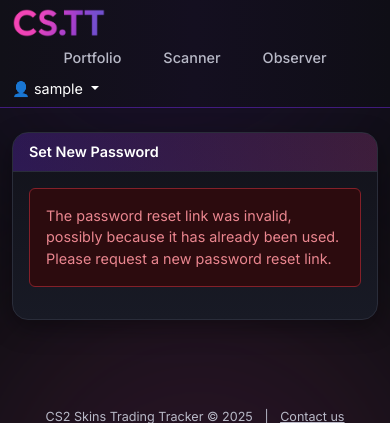
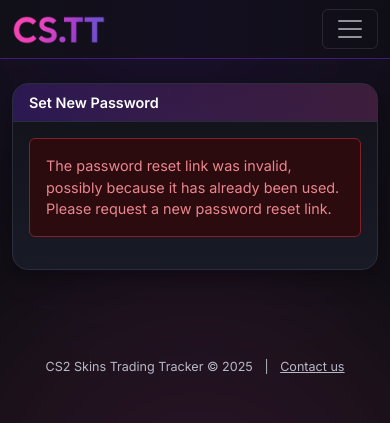
Before and after one commit to FCancella/Skins-Trading-Tracker, a Django app: a page that uses templates/base.html in a window 390 px wide. Shown: the top 423 px of the page. Run offline with Django 4.2, Linux system fonts and the light colour scheme; the visitor is signed in with stand-in values (Sample User, id 1); some web fonts are replaced.

Commit message:
Mobile style

```diff
--- a/static/styles.css
+++ b/static/styles.css
@@ -527,3 +527,78 @@ button.badge.status-closed:disabled{
   font-size: 1rem;
 z-index: 2;
 }
+
+/* --- Estilos para o Header Mobile --- */
+@media (max-width: 991px) {
+  .navbar-collapse {
+    padding: 1rem 0;
+    border-top: 1px solid var(--border);
+    margin-top: 0.5rem;
+  }
+
+  #main-nav {
+    flex-direction: column;
+    align-items: center;
+    width: 100%;
+    gap: 0.5rem;
+    margin-bottom: 1rem;
+  }
+
+  .nav-link-custom {
+    width: 100%;
+    text-align: center;
+  }
+
+  /* Centraliza os botões de login/signup e o menu de usuário */
+  .navbar-nav .dropdown, #auth-buttons {
+    width: 100%;
+    display: flex;
+    flex-direction: column;
+    align-items: center;
+    gap: 0.5rem;
+  }
+
+  /* Estiliza o botão do dropdown para parecer com os outros links */
+  .navbar-nav .dropdown .dropdown-toggle {
+    display: block;
+    width: 100%;
+    text-align: center;
+    padding: 0.5rem 1rem;
+    border-radius: 8px;
+    text-decoration: none;
+    font-weight: 500;
+    color: var(--fg-2);
+  }
+
+  .navbar-nav .dropdown .dropdown-toggle:hover {
+    background-color: rgba(122, 43, 246, 0.1);
+    color: var(--fg-1);
+  }
+
+  /* Força o menu dropdown a se expandir dentro do fluxo */
+  .navbar-nav .dropdown .dropdown-menu {
+    position: static !important;
+    float: none !important;
+    width: 100%;
+    background: transparent;
+    border: none;
+    box-shadow: none;
+    padding: 0;
+    margin: 0;
+  }
+
+  .dropdown-menu .dropdown-divider {
+    display: none; /* Esconde as linhas divisórias no mobile */
+  }
+
+  .dropdown-menu .dropdown-item {
+    text-align: center;
+    color: var(--fg-2);
+    border-radius: 8px;
+  }
+
+  .dropdown-menu .dropdown-item:hover {
+    background: rgba(122, 43, 246, 0.2);
+    color: #fff;
+  }
+}
--- a/templates/base.html
+++ b/templates/base.html
@@ -28,15 +28,18 @@
       <div class="gradient-blob"></div>
       <div class="gradient-blob"></div>
     </div>
-    <nav class="navbar navbar-dark bg-gradient-dark border-bottom border-purple">
-      <div class="container-xxl d-flex justify-content-between align-items-center">
-        <div class="d-flex align-items-center">
-          <a href="{% url 'home' %}">
+    <nav class="navbar navbar-dark navbar-expand-lg bg-gradient-dark border-bottom border-purple">
+      <div class="container-xxl">
+        <a class="navbar-brand" href="{% url 'home' %}">
           <img src="{% static 'CSTT logo.webp' %}" alt="CS2 Skins Trading Tracker Logo" style="height: 30px;">
         </a>
-        </div>
 
-        <div class="d-flex align-items-center flex-grow-1 justify-content-center" id="main-nav">
+        <button class="navbar-toggler" type="button" data-bs-toggle="collapse" data-bs-target="#navbarNav" aria-controls="navbarNav" aria-expanded="false" aria-label="Toggle navigation">
+          <span class="navbar-toggler-icon"></span>
+        </button>
+
+        <div class="collapse navbar-collapse" id="navbarNav">
+          <div class="navbar-nav mx-auto" id="main-nav">
               {% if user.is_authenticated %}
                 <a class="nav-link-custom {% if request.resolver_match.url_name == 'index' %}active{% endif %}" href="{% url 'index' %}">Portfolio</a>
                 {% if user.is_staff %}
@@ -46,7 +49,7 @@
               <a class="nav-link-custom {% if request.resolver_match.url_name == 'observer' %}active{% endif %}" href="{% url 'observer' %}">Observer</a>
           </div>
 
-        <div>
+          <div class="navbar-nav ms-lg-auto">
             {% if user.is_authenticated %}
               <div class="dropdown">
                 <a href="#" class="nav-link dropdown-toggle text-white" role="button" data-bs-toggle="dropdown" aria-expanded="false">
@@ -71,9 +74,12 @@
                 </ul>
               </div>
             {% else %}
+              <div class="d-flex align-items-center" id="auth-buttons">
                 <a class="btn btn-outline-light btn-sm me-2" href="{% url 'login' %}">Login</a>
                 <a class="btn btn-primary btn-sm" href="{% url 'signup' %}">Sign up</a>
+              </div>
             {% endif %}
+          </div>
         </div>
       </div>
     </nav>
```
Lines whose indentation alone changed are shown as unchanged.
